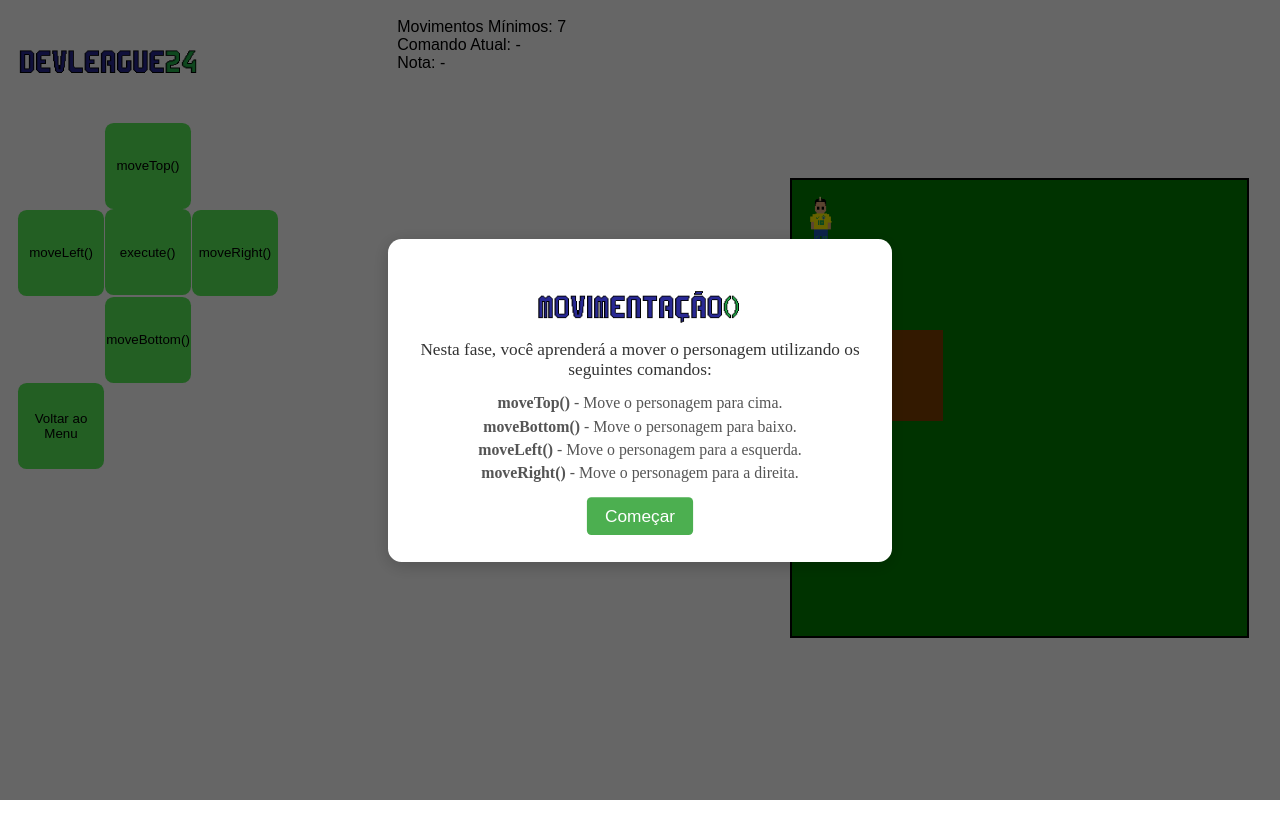
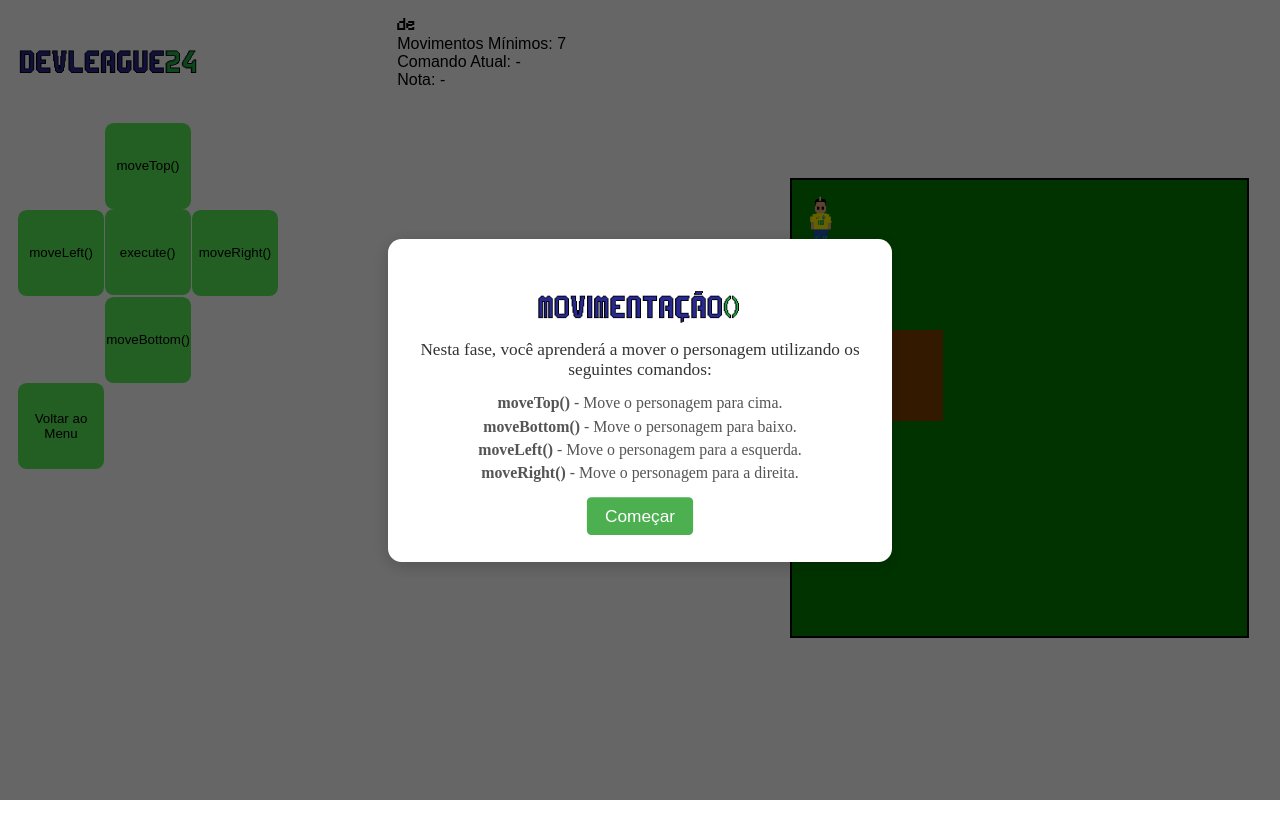
Before and after one commit to igorsantossdev/DevLeague, a plain HTML site: page fase1.html in a window 1280 px wide. Drawn offline with Linux system fonts and the light colour scheme; files whose address does not match are found by name.

Commit message:
Add files via upload

```diff
--- a/fase1.html
+++ b/fase1.html
@@ -44,7 +44,7 @@
             <button id="back-menu"><a href="index.html">Voltar ao Menu</a></button>
         </div>
 
-        <div id="left-side2">
+        <div id="left-side2">de
             <div id="info">
                 <div id="min-movements">Movimentos Mínimos: -</div>
                 <div id="current-command">Comando Atual: -</div>
```
